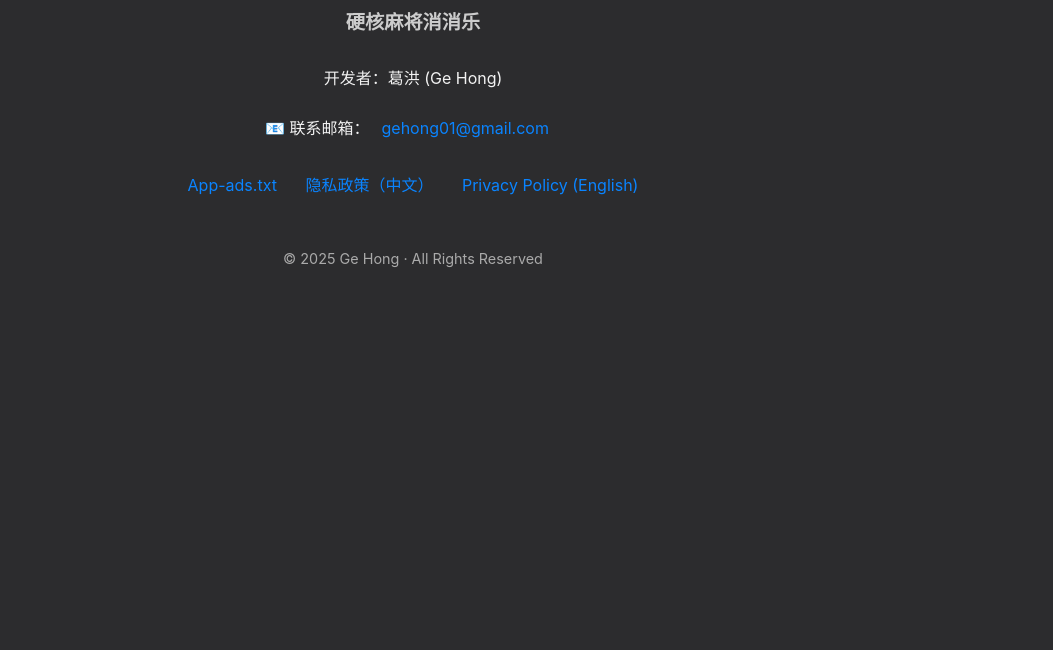
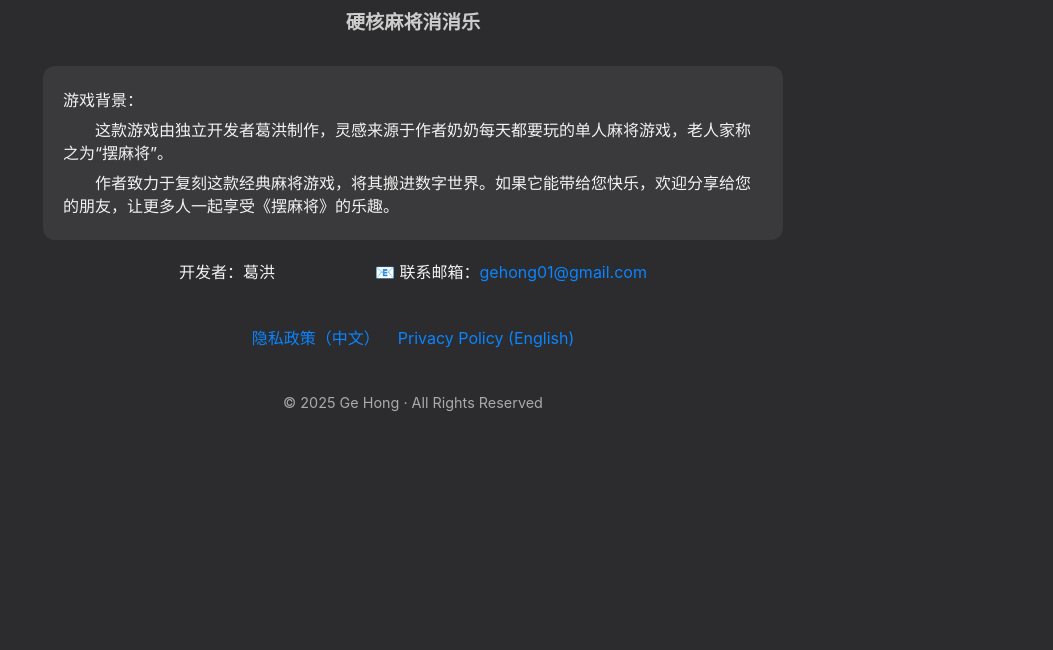
Before and after one commit to IceSheetStudio/BaiMaJiang, a plain HTML site: page index.html in a window 1280 px wide. Shown: the part 150-800 px from the top of the page, without its empty margins (227-1280 px from the left). Drawn offline with Linux system fonts and the light colour scheme.

Commit message:
Add files via upload

```diff
--- a/index.html
+++ b/index.html
@@ -7,8 +7,8 @@
     <style>
         body {
             font-family: -apple-system, BlinkMacSystemFont, "Segoe UI", Roboto, sans-serif;
-            background-color: #2c2c2e; /* 深灰色背景 */
-            color: #f2f2f2; /* 浅色字体 */
+            background-color: #2c2c2e;
+            color: #f2f2f2;
             text-align: center;
             padding: 60px 20px;
             line-height: 1.6;
@@ -27,10 +27,9 @@
         }
 
         a {
-            color: #0a84ff; /* 浅蓝色 */
+            color: #0a84ff;
             text-decoration: none;
             display: inline-block;
-            margin: 8px 12px;
         }
 
             a:hover {
@@ -60,49 +59,100 @@
             .lang-btn:hover {
                 background: #0066cc;
             }
+
+        .policy-links {
+            margin-top: 40px;
+        }
+
+        .game-desc {
+            background: #3a3a3c;
+            padding: 15px 20px;
+            border-radius: 12px;
+            margin: 20px auto;
+            max-width: 700px;
+            line-height: 1.4;
+            text-align: left;
+        }
+
+            .game-desc p {
+                margin: 0.5em 0;
+                text-indent: 2em; /* 默认正文缩进2个字符 */
+            }
+
+                .game-desc p:first-child {
+                    text-indent: 0; /* 第一段“游戏背景/ Game Background”不缩进 */
+                }
+
+        .dev-email {
+            display: flex;
+            justify-content: center;
+            gap: 100px; /* 开发者与邮箱间距 */
+            font-size: 1em;
+            max-width: 700px;
+            margin: 20px auto; /* 上下与游戏简介、尾部保持一致 */
+        }
     </style>
 </head>
 <body>
-    <button class="lang-btn" id="langBtn">🌐 English</button>
+    <button class="lang-btn" id="langBtn"></button>
 
-    <h1 id="title">摆麻将 · Bai Mahjong</h1>
-    <h2 id="subtitle">硬核麻将消消乐</h2>
+    <h1 id="title"></h1>
+    <h2 id="subtitle"></h2>
 
-    <p id="dev">开发者：葛洪 (Ge Hong)</p>
-    <p id="email">📧 联系邮箱：<a href="mailto:gehong01@gmail.com">gehong01@gmail.com</a></p>
+    <div class="game-desc" id="gameDesc"></div>
 
-    <div>
-        <a href="https://icesheetstudio.github.io/BaiMaJiang/app-ads.txt" id="adsLink">App-ads.txt</a>
-        <a href="https://fancy-emu-5ef.notion.site/244263a9944480489f79c5f669892b06" id="cnPolicy">隐私政策（中文）</a>
-        <a href="https://fancy-emu-5ef.notion.site/Bai-Mahjong-Privacy-Policy-252263a99444809f9718c3021a035db8?pvs=74" id="enPolicy">Privacy Policy (English)</a>
-    </div>
+    <div class="dev-email" id="devEmail"></div>
 
-    <footer id="footer">© 2025 Ge Hong · All Rights Reserved</footer>
+    <div class="policy-links" id="policyLinks"></div>
+
+    <footer id="footer"></footer>
 
     <script>
         const langBtn = document.getElementById('langBtn');
         let currentLang = 'zh';
 
+        const textData = {
+            zh: {
+                title: '摆麻将',
+                subtitle: '硬核麻将消消乐',
+                devEmail: `<span>开发者：葛洪</span><span>📧 联系邮箱：<a href="mailto:gehong01@gmail.com">gehong01@gmail.com</a></span>`,
+                gameDesc: `<p>游戏背景：</p>
+                               <p>这款游戏由独立开发者葛洪制作，灵感来源于作者奶奶每天都要玩的单人麻将游戏，老人家称之为“摆麻将”。</p>
+                               <p>作者致力于复刻这款经典麻将游戏，将其搬进数字世界。如果它能带给您快乐，欢迎分享给您的朋友，让更多人一起享受《摆麻将》的乐趣。</p>`,
+                policyLinks: `<a href="https://fancy-emu-5ef.notion.site/244263a9944480489f79c5f669892b06">隐私政策（中文）</a> &nbsp;&nbsp;
+                                  <a href="https://fancy-emu-5ef.notion.site/Bai-Mahjong-Privacy-Policy-252263a99444809f9718c3021a035db8?pvs=74">Privacy Policy (English)</a>`,
+                footer: '© 2025 Ge Hong · All Rights Reserved',
+                btn: '🌐 English'
+            },
+            en: {
+                title: 'Bai Mahjong',
+                subtitle: 'Hardcore Mahjong Match',
+                devEmail: `<span>Developer: Ge Hong</span><span>📧 Contact Email: <a href="mailto:gehong01@gmail.com">gehong01@gmail.com</a></span>`,
+                gameDesc: `<p>Game Background:</p>
+                               <p>This game was independently developed by Ge Hong, inspired by the single-player Mahjong game that the developer’s grandmother played daily, which she fondly called "Bai Mahjong."</p>
+                               <p>The developer strives to faithfully recreate this classic Mahjong experience. If you enjoy it, share with friends so more people can play Bai Mahjong.</p>`,
+                policyLinks: `<a href="https://fancy-emu-5ef.notion.site/244263a9944480489f79c5f669892b06">隐私政策（中文）</a> &nbsp;&nbsp;
+                                  <a href="https://fancy-emu-5ef.notion.site/Bai-Mahjong-Privacy-Policy-252263a99444809f9718c3021a035db8?pvs=74">Privacy Policy (English)</a>`,
+                footer: '© 2025 Ge Hong · All Rights Reserved',
+                btn: '🌐 中文'
+            }
+        };
+
+        function renderText(lang) {
+            document.getElementById('title').innerHTML = textData[lang].title;
+            document.getElementById('subtitle').innerHTML = textData[lang].subtitle;
+            document.getElementById('gameDesc').innerHTML = textData[lang].gameDesc;
+            document.getElementById('devEmail').innerHTML = textData[lang].devEmail;
+            document.getElementById('policyLinks').innerHTML = textData[lang].policyLinks;
+            document.getElementById('footer').textContent = textData[lang].footer;
+            langBtn.textContent = textData[lang].btn;
+        }
+
+        renderText(currentLang);
+
         langBtn.addEventListener('click', () => {
-            if (currentLang === 'zh') {
-                document.getElementById('title').textContent = 'Bai Mahjong';
-                document.getElementById('subtitle').textContent = 'Hardcore Mahjong Match';
-                document.getElementById('dev').textContent = 'Developer: Ge Hong';
-                document.getElementById('cnPolicy').textContent = 'Privacy Policy (Chinese)';
-                document.getElementById('enPolicy').textContent = 'Privacy Policy (English)';
-                document.getElementById('email').innerHTML = '📧 Contact Email: <a href="mailto:gehong01@gmail.com">gehong01@gmail.com</a>';
-                langBtn.textContent = '🌐 中文';
-                currentLang = 'en';
-            } else {
-                document.getElementById('title').textContent = '摆麻将 · Bai Mahjong';
-                document.getElementById('subtitle').textContent = '硬核麻将消消乐';
-                document.getElementById('dev').textContent = '开发者：葛洪 (Ge Hong)';
-                document.getElementById('cnPolicy').textContent = '隐私政策（中文）';
-                document.getElementById('enPolicy').textContent = 'Privacy Policy (English)';
-                document.getElementById('email').innerHTML = '📧 联系邮箱：<a href="mailto:gehong01@gmail.com">gehong01@gmail.com</a>';
-                langBtn.textContent = '🌐 English';
-                currentLang = 'zh';
-            }
+            currentLang = currentLang === 'zh' ? 'en' : 'zh';
+            renderText(currentLang);
         });
     </script>
 </body>
```
